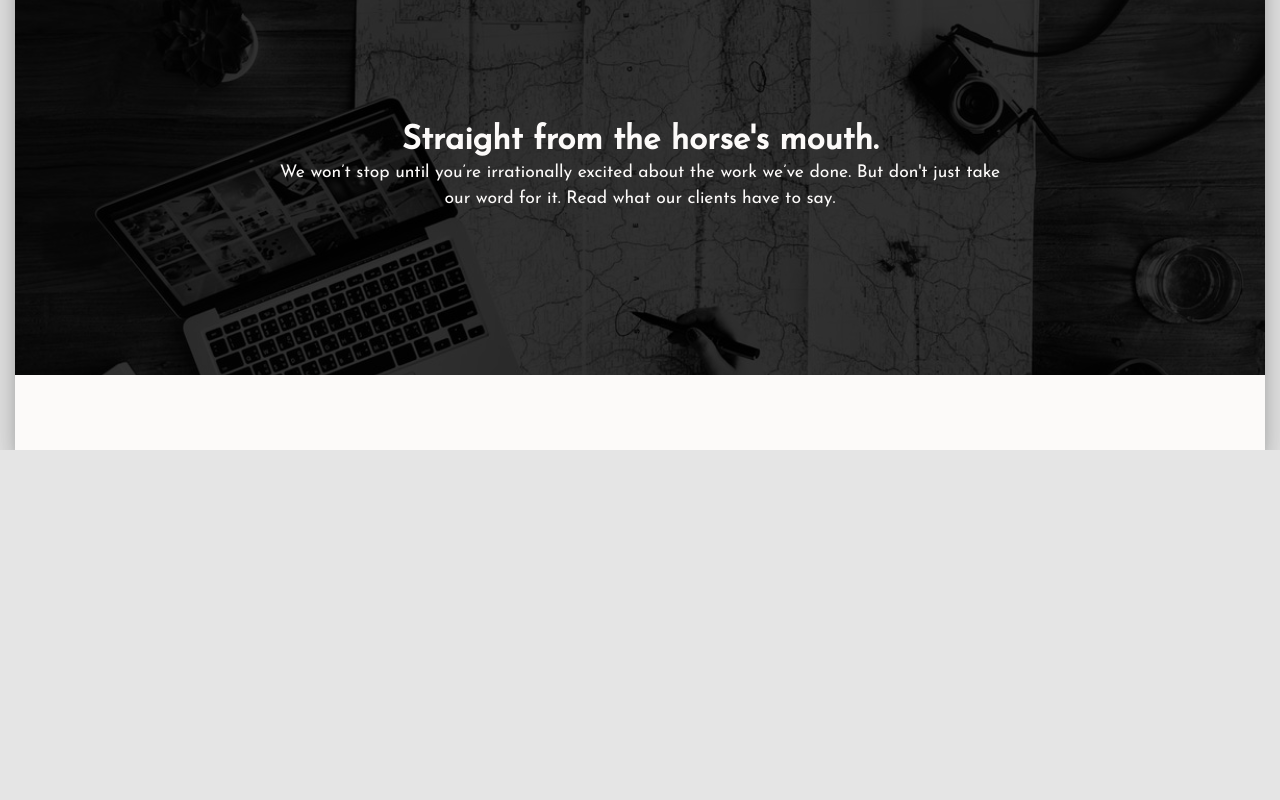
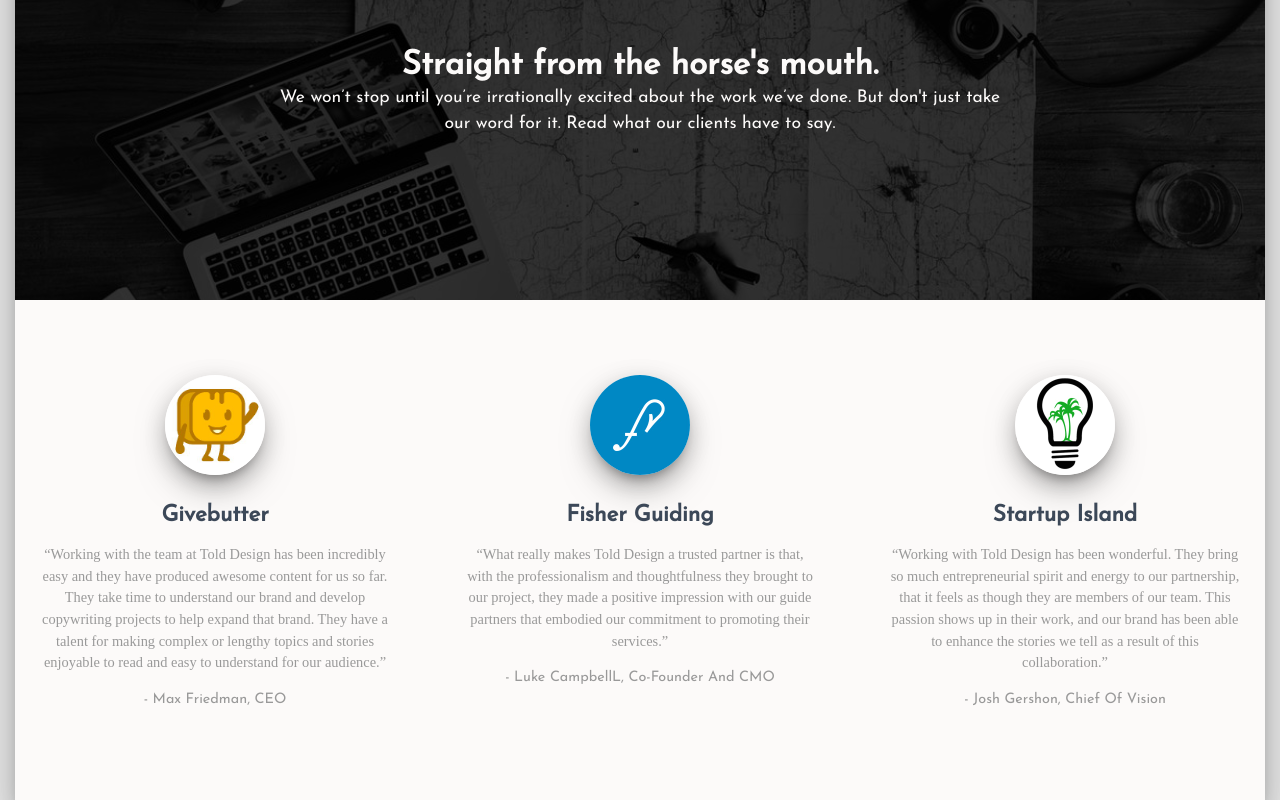
Before and after one commit to jbdano/tolddesign, a Vue app: page / in a window 1280 px wide. Shown: the part 3332-4132 px from the top of the page. Before the commit the page ends 3782 px from the top, so only its background shows below. Built offline with nearby package versions, Linux system fonts and the light colour scheme.

Commit message:
added Testimonial section

```diff
--- a/src/App.vue
+++ b/src/App.vue
@@ -6,6 +6,7 @@
       <TeamOverview />
       <OurTeam />
       <TestimonialOverview />
+      <Testimonials />
     </div>
   </div>
 </template>
@@ -16,6 +17,7 @@ import OurProcess from './components/OurProcess.vue';
 import TeamOverview from './components/TeamOverview.vue';
 import OurTeam from './components/OurTeam.vue';
 import TestimonialOverview from './components/TestimonialOverview.vue';
+import Testimonials from './components/Testimonials.vue';
 
 export default {
   name: 'app',
@@ -25,6 +27,7 @@ export default {
     TeamOverview,
     OurTeam,
     TestimonialOverview,
+    Testimonials,
   },
 };
 </script>
@@ -102,7 +105,7 @@ h5 {
   margin: 0;
 }
 
-p, a {
+p, a, q {
   font-size: calc(16px + (18 - 16) * ((100vw - 300px) / (1600 - 300)));
   line-height: 1.5;
   color: #999999;
@@ -112,7 +115,6 @@ p, a {
 .home-main-container {
   position: relative;
   margin: -50px 15px 0px 15px;
-  padding: 75px 0px;
   border-radius: 6px 6px 0px 0px;
   background-color: #FCFAF9;
   box-shadow: 0 16px 24px 2px rgba(0, 0, 0, 0.14), 0 6px 30px 5px rgba(0, 0, 0, 0.12), 0 8px 10px -5px rgba(0, 0, 0, 0.2);
--- a/src/components/OurProcess.vue
+++ b/src/components/OurProcess.vue
@@ -53,7 +53,7 @@ export default {
 
 .our-process {
     text-align: center;
-    padding: 0 25px;
+    padding: 75px 25px;
 }
 
 .op-title {
@@ -70,12 +70,10 @@ export default {
     grid-template-columns: 1fr;
     grid-row-gap: 75px;
     margin-top: 75px;
-    margin-bottom: 75px;
 
     @media screen and (min-width: 768px) {
         grid-template-columns: repeat(auto-fit, minmax(200px, 1fr));
         grid-column-gap: 75px;
-        margin-bottom: 150px;
         width: 1200px;
         max-width: 100%;
         margin-left: auto;
--- /dev/null
+++ b/src/components/Testimonials.vue
@@ -0,0 +1,89 @@
+<template>
+    <section class="testimonials">
+        <div class="test-grid">
+
+            <article class="test-grid-item" v-for="(testimonial, index) in testimonials" :key="'testimonial-'+index">
+                <img class="test-grid-img" :src="testimonial.image" :alt="testimonial.company">
+                <h5 class="test-grid-company">{{testimonial.company}}</h5>
+                <q class="test-grid-quote">{{testimonial.quote}}</q>
+                <p class="test-grid-author">{{'- '+testimonial.author}}</p>
+            </article>
+
+        </div>
+    </section>
+</template>
+
+<script>
+export default {
+    name: 'Testimonials',
+    data () {
+        return {
+            testimonials : [
+                {
+                    image: require('../assets/givebutter.jpg'),
+                    company: 'Givebutter',
+                    author: 'Max Friedman, CEO',
+                    quote: "Working with the team at Told Design has been incredibly easy and they have produced awesome content for us so far. They take time to understand our brand and develop copywriting projects to help expand that brand. They have a talent for making complex or lengthy topics and stories enjoyable to read and easy to understand for our audience.",
+                },
+                {
+                    image: require('../assets/fisher_guiding.jpg'),
+                    company: 'Fisher Guiding',
+                    author: 'Luke CampbellL, Co-Founder And CMO',
+                    quote: "What really makes Told Design a trusted partner is that, with the professionalism and thoughtfulness they brought to our project, they made a positive impression with our guide partners that embodied our commitment to promoting their services.",
+                },
+                {
+                    image: require('../assets/startup_island.jpg'),
+                    company: 'Startup Island',
+                    author: 'Josh Gershon, Chief Of Vision',
+                    quote: "Working with Told Design has been wonderful. They bring so much entrepreneurial spirit and energy to our partnership, that it feels as though they are members of our team. This passion shows up in their work, and our brand has been able to enhance the stories we tell as a result of this collaboration.",
+                },
+            ]
+        }
+    }
+}
+</script>
+
+<style lang="scss" scoped>
+
+.testimonials {
+    text-align: center;
+    padding: 75px 25px;
+}
+
+.test-grid {
+    display: grid;
+    grid-template-columns: 1fr;
+    grid-row-gap: 75px;
+
+    @media screen and (min-width: 768px) {
+        grid-template-columns: repeat(auto-fit, minmax(200px, 1fr));
+        grid-column-gap: 75px;
+        width: 1200px;
+        max-width: 100%;
+        margin-left: auto;
+        margin-right: auto;
+    }
+}
+
+.test-grid-img {
+    width: 100px;
+    height: 100px;
+    border-radius: 50%;
+    margin-bottom: 25px;
+    box-shadow: 0 16px 38px -12px rgba(0, 0, 0, 0.56), 0 4px 25px 0 rgba(0, 0, 0, 0.12), 0 8px 10px -5px rgba(0, 0, 0, 0.2);
+}
+
+.test-grid-company {
+    margin-bottom: 15px;
+}
+
+.test-grid-author {
+    font-size: 0.9em;
+    margin-top: 15px;
+}
+
+.test-grid-quote {
+    font-size: 0.9em;
+}
+
+</style>
```
